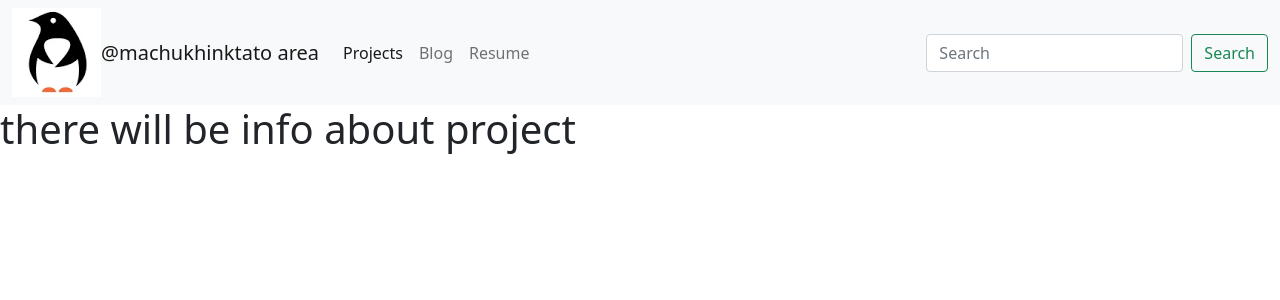
After one commit to machukhinktato/personal-portfolio-ondj, a Django app: page /1 in a window 1280 px wide. The commit adds this page. Shown: the top 300 px of the page. Run offline with Django 3.2, Linux system fonts and the light colour scheme.

Commit message:
in progress

```diff
--- a/portfolio/templates/portfolio/index.html
+++ b/portfolio/templates/portfolio/index.html
@@ -12,8 +12,10 @@
         <div class="row">
             {% for project in projects %}
                 <div class="col-lg-4 col-md-6">
+                    <a href="{% url 'project_details' pk=project.id %}">
                     <h3>{{ project.title }}</h3>
-                    {% if project.url %}
+                    </a>
+                        {% if project.url %}
                         <a href="{{ project.url }}">
                             <img src="{{ project.image.url }}" height=200>
                         </a>
--- /dev/null
+++ b/portfolio/templates/portfolio/project_details.html
@@ -0,0 +1,5 @@
+{% extends 'base.html' %}
+{% load static %}
+{% block content %}
+    <h1>there will be info about project</h1>
+{% endblock %}
--- a/portfolio/urls.py
+++ b/portfolio/urls.py
@@ -4,4 +4,5 @@ from . import views
 
 urlpatterns =[
     path('', views.index, name='index'),
+    path('<int:pk>', views.project_details, name='project_details'),
 ]
--- a/portfolio/views.py
+++ b/portfolio/views.py
@@ -8,3 +8,7 @@ def index(request):
         'projects': projects,
     }
     return render(request, 'portfolio/index.html', content)
+
+
+def project_details(request, pk):
+    return render(request, 'portfolio/project_details.html', {'pk': pk})
```
Also changed, not shown: portfolio/templates/portfolio/project.html (deleted, +0 -13 lines).
